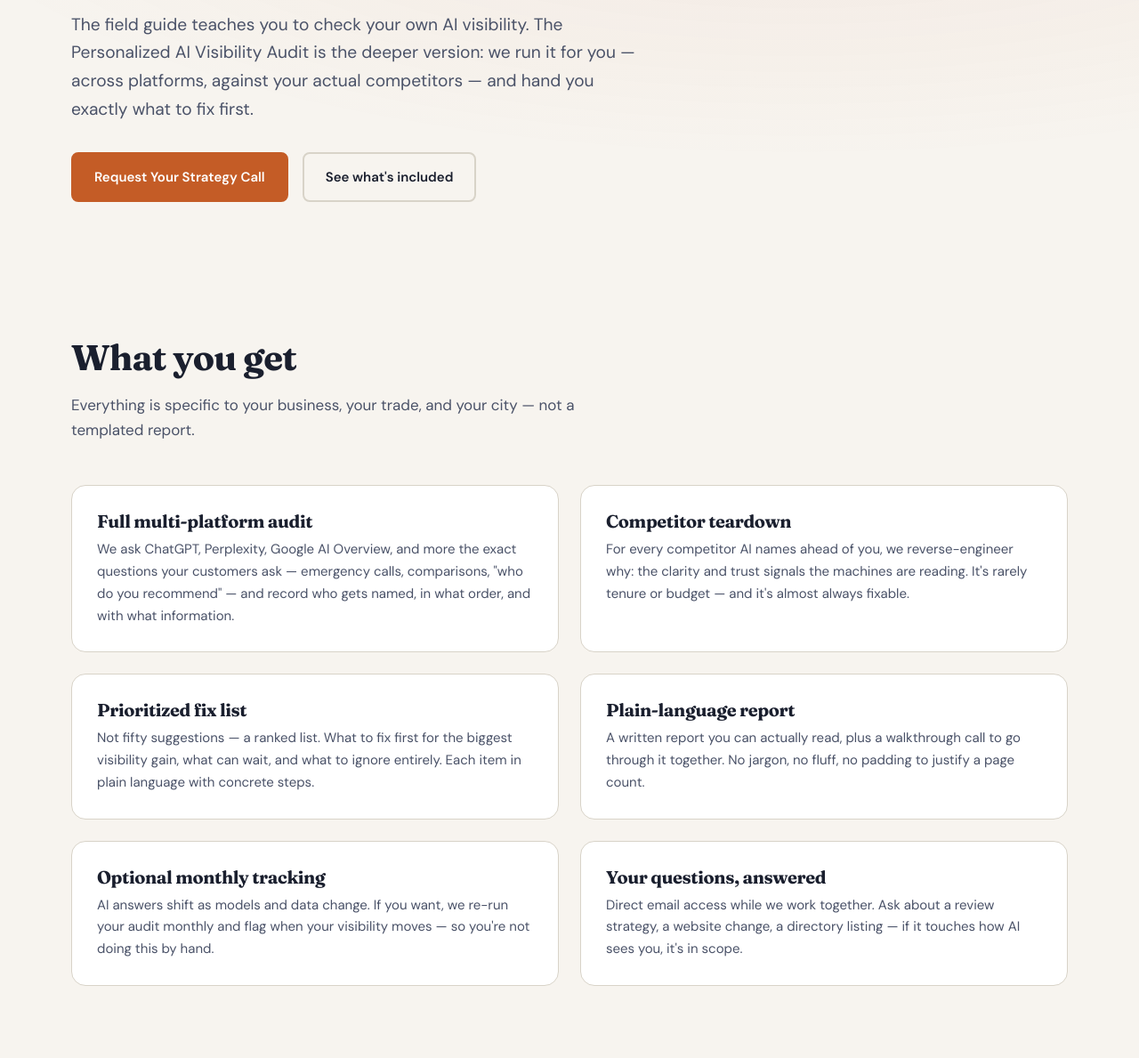
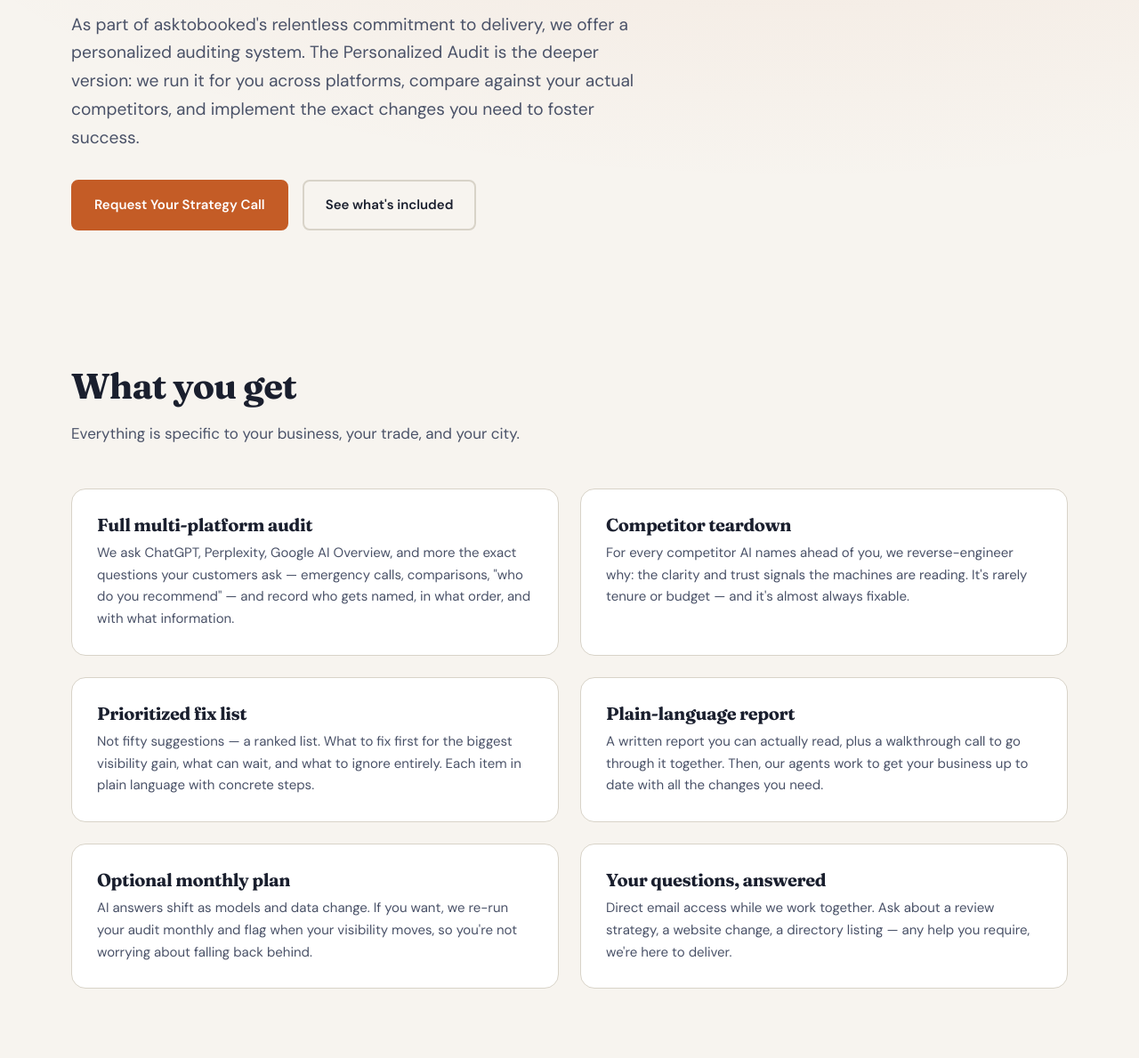
Before and after one commit to coltoncjashenfelter-design/asktobooked, a plain HTML site: page consulting.html in a window 1280 px wide. Shown: the part 371-1560 px from the top of the page at 89% size. Drawn offline with Linux system fonts and the light colour scheme.

Commit message:
Add files via upload

```diff
--- a/consulting.html
+++ b/consulting.html
@@ -91,7 +91,7 @@
         <p class="eyebrow">Done-for-you consulting</p>
         <h1>We run the audit.<br>You get the answers.</h1>
         <p class="lead">
-          The field guide teaches you to check your own AI visibility. The Personalized AI Visibility Audit is the deeper version: we run it for you — across platforms, against your actual competitors — and hand you exactly what to fix first.
+          As part of asktobooked's relentless commitment to delivery, we offer a personalized auditing system. The Personalized Audit is the deeper version: we run it for you across platforms, compare against your actual competitors, and implement the exact changes you need to foster success.
         </p>
         <div class="hero-actions">
           <a href="contact-form.html?topic=strategy-call" class="btn btn-primary">Request Your Strategy Call</a>
@@ -105,7 +105,7 @@
       <div class="container">
         <header class="section-header">
           <h2>What you get</h2>
-          <p>Everything is specific to your business, your trade, and your city — not a templated report.</p>
+          <p>Everything is specific to your business, your trade, and your city.</p>
         </header>
         <div class="inside-grid">
           <article class="inside-card">
@@ -122,15 +122,15 @@
           </article>
           <article class="inside-card">
             <h3>Plain-language report</h3>
-            <p>A written report you can actually read, plus a walkthrough call to go through it together. No jargon, no fluff, no padding to justify a page count.</p>
+            <p>A written report you can actually read, plus a walkthrough call to go through it together. Then, our agents work to get your business up to date with all the changes you need.</p>
           </article>
           <article class="inside-card">
-            <h3>Optional monthly tracking</h3>
-            <p>AI answers shift as models and data change. If you want, we re-run your audit monthly and flag when your visibility moves — so you're not doing this by hand.</p>
+            <h3>Optional monthly plan</h3>
+            <p>AI answers shift as models and data change. If you want, we re-run your audit monthly and flag when your visibility moves, so you're not worrying about falling back behind.</p>
           </article>
           <article class="inside-card">
             <h3>Your questions, answered</h3>
-            <p>Direct email access while we work together. Ask about a review strategy, a website change, a directory listing — if it touches how AI sees you, it's in scope.</p>
+            <p>Direct email access while we work together. Ask about a review strategy, a website change, a directory listing — any help you require, we're here to deliver.</p>
           </article>
         </div>
       </div>
@@ -141,7 +141,7 @@
       <div class="container">
         <header class="section-header">
           <h2>How it works</h2>
-          <p>From first email to fix list, without a single form to fill out.</p>
+          <p>From first email to more calls, visibility, and AI presence.</p>
         </header>
         <ol class="steps-list">
           <li class="step">
@@ -169,7 +169,7 @@
             <span class="step-num">04</span>
             <div>
               <h3>Report, walkthrough, fixes</h3>
-              <p>You get the written report and a walkthrough call. Then you work the prioritized list — or add monthly tracking and we keep watch as answers shift.</p>
+              <p>You get the written report and a walkthrough call. Then we work the prioritized list — or add monthly tracking and we keep watch as your market evolves.</p>
             </div>
           </li>
         </ol>
@@ -180,7 +180,7 @@
     <section class="caveat">
       <div class="container">
         <div class="caveat-box">
-          <h2>Who this is for — and why only three</h2>
+          <h2>Who this is for and why only three</h2>
           <p>
             The audit fits established local service businesses — plumbing, HVAC, electrical, roofing, and the like — that do good work and have the reviews to show it, but keep losing AI answers to franchises and lead-gen sites.
           </p>
```
Also changed, not shown: contact.html (+1 -1 lines).
